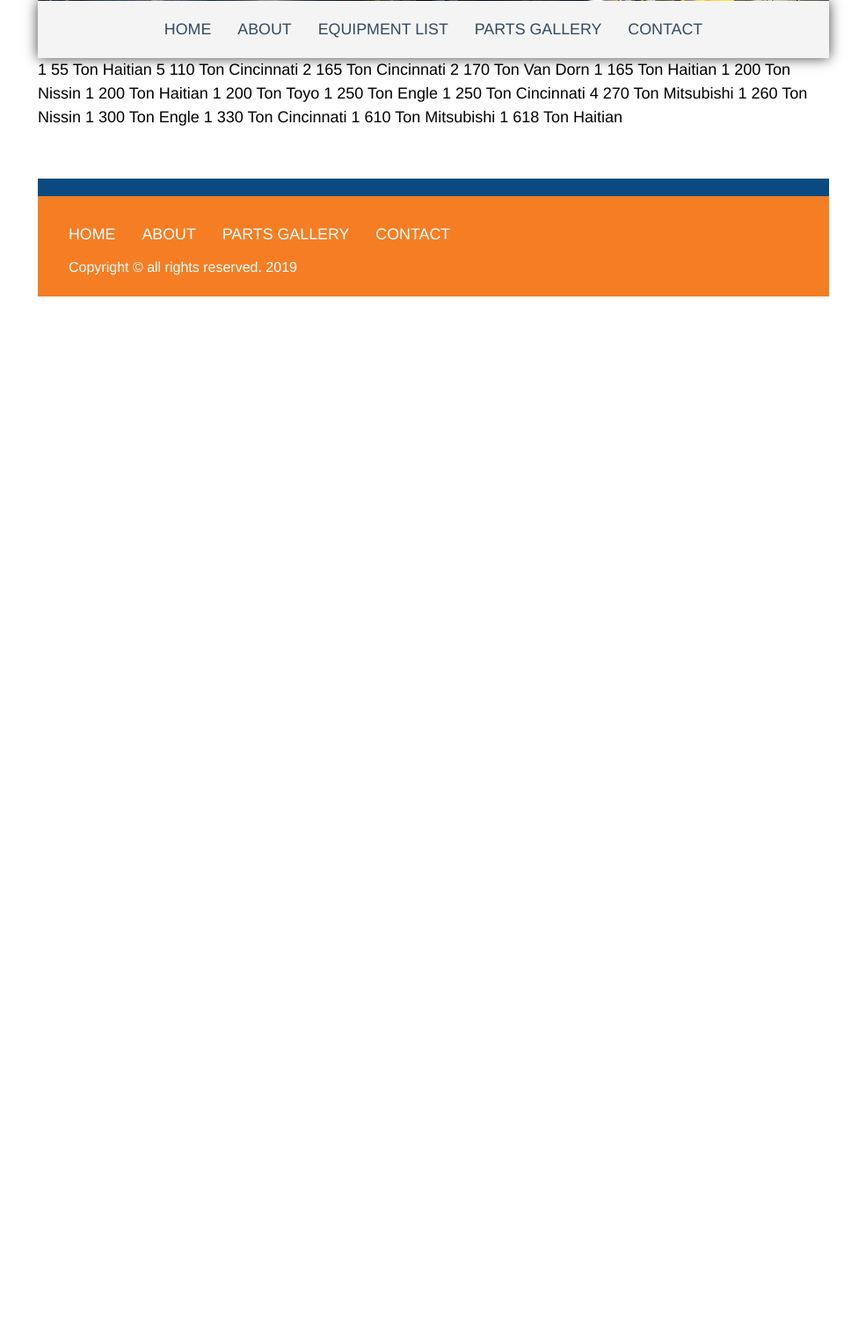
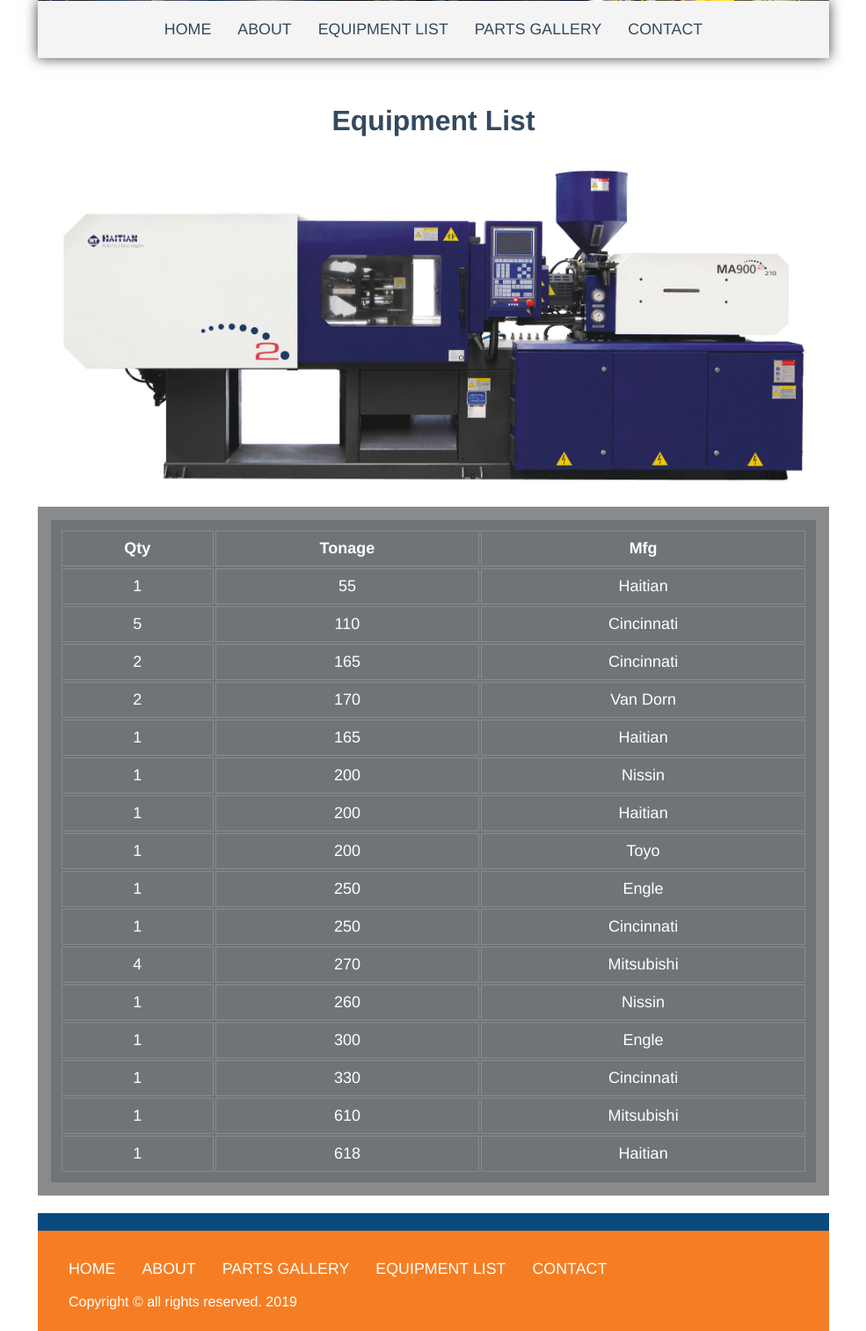
Before and after one commit to jdkarns/gpp, a PHP site: page /equipment-list.php in a window 1280 px wide. Shown: the part 884-2397 px from the top of the page at 88% size, without its empty margins (147-1132 px from the left). Before the commit the page ends 1221 px from the top, so only its background shows below. Run offline with PHP 8.4, Linux system fonts and the light colour scheme.

Commit message:
updated header/footer navigation with new link for equipment list and created equipment list page

```diff
--- a/css/style-main.css
+++ b/css/style-main.css
@@ -77,7 +77,7 @@ ul {
 	Media Queries
   ==================================== */
 
-  @media (min-width: 400px) {
+  @media (min-width: 500px) {
 	  .nav,
 	  .main-nav {
 		  display: flex;
@@ -90,6 +90,10 @@ ul {
 		  width: 80%;
 		  margin: 0 auto;
 		  max-width: 1150px;
+	  }
+
+	  table {
+		  border-radius: 0;
 	  }
 	  }
 
@@ -234,6 +238,45 @@ h3.contact {
 	margin-bottom: 0;
 }
 
+table, th, td {
+	border: 1px solid rgba(180, 177, 177, 0.349);
+	padding: 6px;
+  }
+
+table {
+	border: solid 15px  rgba(180, 177, 177, 0.349);
+	min-width: 100%;
+	background-color: #717477;
+	color: #fff;
+	text-align: center;
+	padding: 10px 10px;
+	border-radius: 0;
+}
+
+table > th {
+	text-align: center;
+
+}
+
+/* div.equipment-list img {
+	max-width: 60%;
+} */
+
+div.equipment-list > header {
+	display: flex;
+	flex-wrap: wrap;
+	justify-content: space-around;
+	align-items: center;
+	padding: 20px;
+}
+
+div.equipment-list > header > h2 {
+	font-size: 2rem;
+}
+
+div.equipment-list > header > img {
+	max-width: 100%;
+}
 
 
 /*--------------------------------------------------------------
--- a/equipment-list.php
+++ b/equipment-list.php
@@ -24,63 +24,111 @@ include_once "includes/header-nav.inc";
 
     <!-- main content -->
     <main>
-        <article >
+        <article>
             <div class="equipment-list">
+                <header>
+                    <h2>Equipment List</h2> <img src="img/hatian-618-ton.jpg" alt="Equipment list">
+                </header>
                 <table class="list">
                     <tr>
-                        <td></td>
+                        <th>Qty</th>
+                        <th>Tonage</th>
+                        <th>Mfg</th>
                     </tr>
-                    <tr></tr>
-                    <tr></tr>
-                    <tr></tr>
-                    <tr></tr>
-                    <tr></tr>
-                    <tr></tr>
-                    <tr></tr>
-                    <tr></tr>
-                    <tr></tr>
-                    <tr></tr>
-                    <tr></tr>
-                    <tr></tr>
-                    <tr></tr>
-                    <tr></tr>
-                    <tr></tr>
-1 55 Ton Haitian
-5 110 Ton Cincinnati
-2	165 Ton	Cincinnati
-2	170 Ton	Van Dorn
-1	165 Ton	Haitian
-1	200 Ton	Nissin
-1	200 Ton	Haitian
-1	200 Ton	Toyo
-1	250 Ton	Engle
-1	250 Ton	Cincinnati
-4	270 Ton	Mitsubishi
-1	260 Ton	Nissin
-1	300 Ton	Engle
-1	330 Ton	Cincinnati
-1	610 Ton	Mitsubishi
-1	618 Ton	Haitian
+                    <tr>
+                        <td>1</td>
+                        <td>55</td>
+                        <td>Haitian</td>
+                    <tr>
+                        <td>5</td>
+                        <td>110</td>
+                        <td>Cincinnati</td>
+                    </tr>
+                    <tr>
+                        <td>2</td>
+                        <td>165</td>
+                        <td>Cincinnati</td>
+                    </tr>
+                    <tr>
+                        <td>2</td>
+                        <td>170</td>
+                        <td>Van Dorn</td>
+                    </tr>
+                    <tr>
+                        <td>1</td>
+                        <td>165</td>
+                        <td>Haitian</td>
+                    </tr>
+                    <tr>
+                        <td>1</td>
+                        <td>200</td>
+                        <td>Nissin</td>
+                    </tr>
+                    <tr>
+                        <td>1</td>
+                        <td>200</td>
+                        <td>Haitian</td>
+                    </tr>
+                    <tr>
+                        <td>1</td>
+                        <td>200</td>
+                        <td>Toyo</td>
+                    </tr>
+                    <tr>
+                        <td>1</td>
+                        <td>250</td>
+                        <td>Engle</td>
+                    </tr>
+                    <tr>
+                        <td>1</td>
+                        <td>250</td>
+                        <td>Cincinnati</td>
+                    </tr>
+                    <tr>
+                        <td>4</td>
+                        <td>270</td>
+                        <td>Mitsubishi</td>
+                    </tr>
+                    <tr>
+                        <td>1</td>
+                        <td>260</td>
+                        <td>Nissin</td>
+                    </tr>
+                    <tr>
+                        <td>1</td>
+                        <td>300</td>
+                        <td>Engle</td>
+                    </tr>
+                    <tr>
+                        <td>1</td>
+                        <td>330</td>
+                        <td>Cincinnati</td>
+                    </tr>
+                    <tr>
+                        <td>1</td>
+                        <td>610</td>
+                        <td>Mitsubishi</td>
+                    </tr>
+                    <tr>
+                        <td>1</td>
+                        <td>618</td>
+                        <td>Haitian</td>
+                    </tr>
 
-</table>
+
+                </table>
             </div>
+
+
         </article>
 
     </main>
 
     <!-- footer -->
     <footer>
-        <ul class="main-nav">
-            <li><a href="index.php">Home</a></li>
-            <li><a href="about.php">About</a></li>
-            <li><a href="part-gallery.php">Parts Gallery</a></li>
-            <li><a href="contact.php">Contact</a></li>
-        </ul>
-        <span>Copyright &copy; all rights reserved.
-            <script type="text/javascript">
-                var d = new Date()
-                document.write(d.getFullYear())
-            </script></span>
+            <?php
+            include_once "includes/footer.inc";
+            ?>
     </footer>
 
 
--- /dev/null
+++ b/includes/footer.inc
@@ -0,0 +1,12 @@
+<ul class="main-nav">
+    <li><a href="index.php">Home</a></li>
+    <li><a href="about.php">About</a></li>
+    <li><a href="part-gallery.php">Parts Gallery</a></li>
+    <li><a href="equipment-list.php">Equipment List</a></li>
+    <li><a href="contact.php">Contact</a></li>
+</ul>
+<span>Copyright &copy; all rights reserved.
+    <script type="text/javascript">
+        var d = new Date()
+        document.write(d.getFullYear())
+    </script></span>
```
Also changed, not shown: about.php (+3 -11 lines), contact.php (+8 -16 lines), index.php (+3 -11 lines), part-gallery.php (+3 -11 lines), img/618-haitian.png (added), img/hatian-618-ton.jpg (added).
